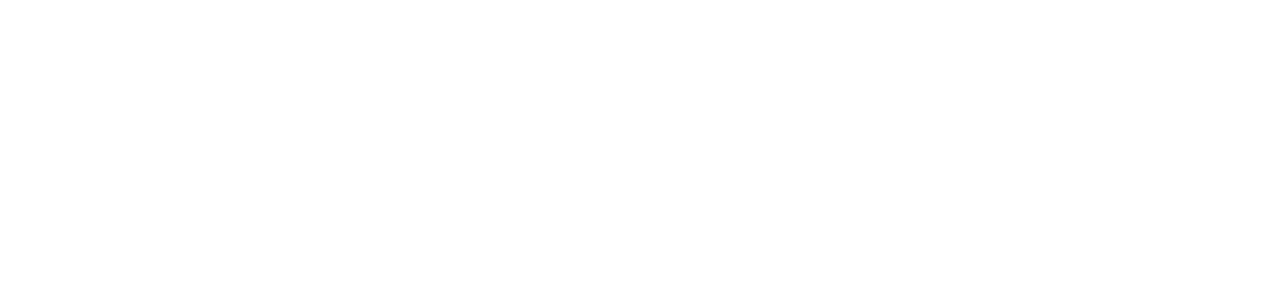
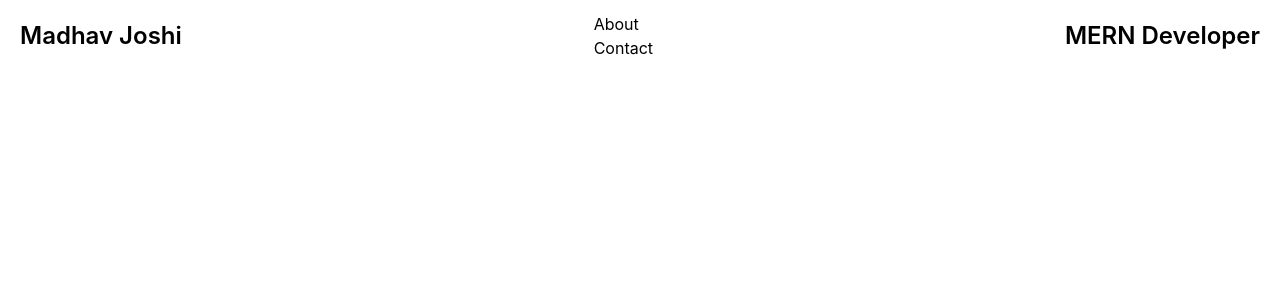
Before and after one commit to madhavexe/madhav110reactjs, a React (Vite) app: page /about in a window 1280 px wide. Before the commit this address had no page. Shown: the top 300 px of the page. Built offline with nearby package versions, Linux system fonts and the light colour scheme.

Commit message:
5th push

```diff
--- a/src/App.jsx
+++ b/src/App.jsx
@@ -1,12 +1,14 @@
 import React from 'react'
 import {Routes, Route} from 'react-router-dom'
 import Home from './pages/Home'
+import About from './pages/About'
 
 const App = () => {
   return (
     <>
     <Routes>
       <Route path='/' element={<Home />}/>
+      <Route path='/about' element={<About />}/>
     </Routes>
     </>
   )
--- /dev/null
+++ b/src/components/Navbar.jsx
@@ -0,0 +1,18 @@
+import React from 'react'
+import {data} from '../data'
+
+const Navbar = () => {
+    const {name, role} = data
+    return (
+        <nav className='flex justify-between items-center px-5 py-3'>
+            <span className='text-2xl font-semibold'>{name}</span>
+            <ul>
+                <li>About</li>
+                <li>Contact</li>
+            </ul>
+            <span className='text-2xl font-semibold'>{role}</span>
+        </nav>
+    )
+}
+
+export default Navbar
--- a/src/index.css
+++ b/src/index.css
@@ -1,8 +1,15 @@
 @import "tailwindcss";
 
-.btn{
-    padding:2px 4px;
-    background-color:rgb(207, 97, 97);
+.btn {
+    padding: 5px 15px;
+    background-color: rgb(207, 97, 97);
     border: 1px solid black;
-    border-radius:
+    border-radius: 5px;
+    transition: all .2s ease-in-out;
+    cursor: pointer;
+
+    &:hover {
+        background-color: transparent;
+        border: 1px solid rgb(207, 97, 97)
+    }
 }
--- /dev/null
+++ b/src/pages/About.jsx
@@ -0,0 +1,11 @@
+import React from 'react'
+import Navbar from '../components/Navbar'
+const About = () => {
+  return (
+    <>
+    <Navbar />
+    </>
+  )
+}
+
+export default About
--- a/src/pages/Home.jsx
+++ b/src/pages/Home.jsx
@@ -4,8 +4,8 @@
 const Home = () => {
     const {name, role, bio, tags} = data
   return (
-    <div className='flex flex-col gap-10 items-center justify-center md:h-screen'>
-        <h1 className='text-xl md:text-3xl'>Welcome to my Portfolio</h1>
+    <div className='flex flex-col gap-10 items-center justify-center md:h-screen bg-red-100'>
+        <h1 className='text-xl md:text-3xl font-semibold'>Welcome to my Portfolio</h1>
        <div className='flex flex-col gap-6 text-center items-center justify-center md:w-[70%] shadow-sm bg-amber-100 rounded-xl p-5 md:py-15 md:px-6'>
         <img src="https://cdn-icons-png.flaticon.com/512/6714/6714029.png" className='w-[150px] hover:scale-105 transition' alt="" />
          <p>Hello, I'm <span className='text-xl'>{name}</span>, a <span className='text-xl'>{role}</span>.</p>
```
